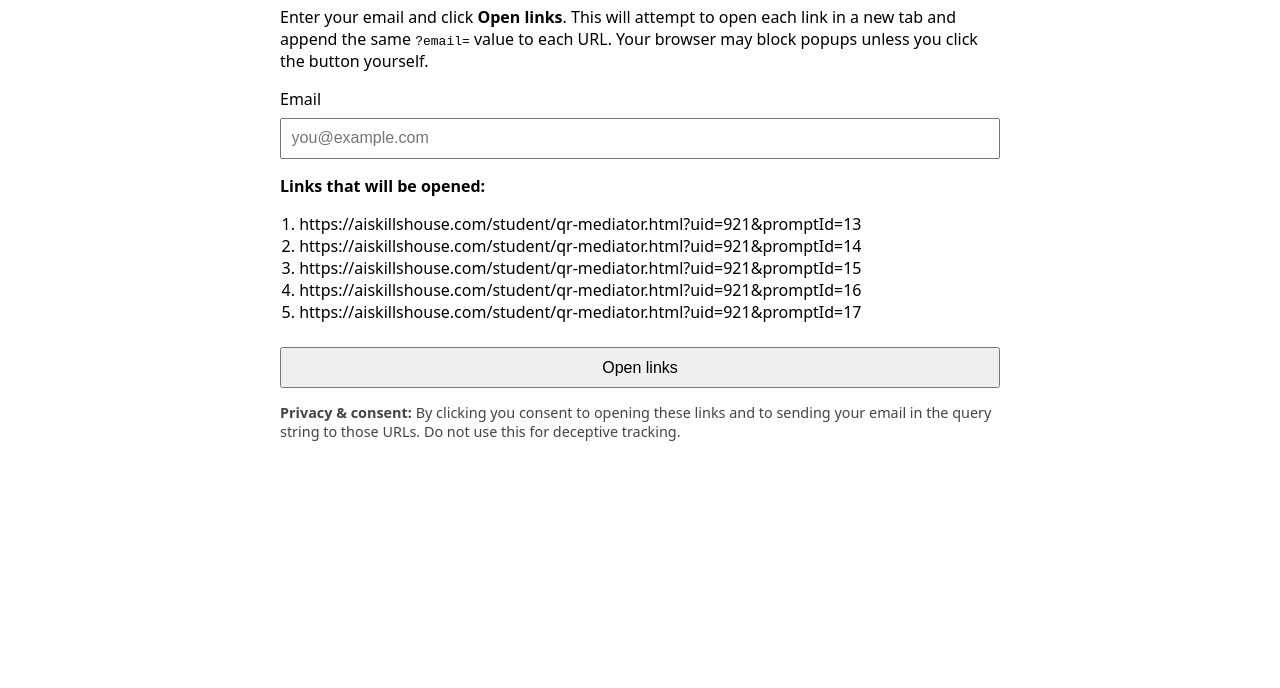
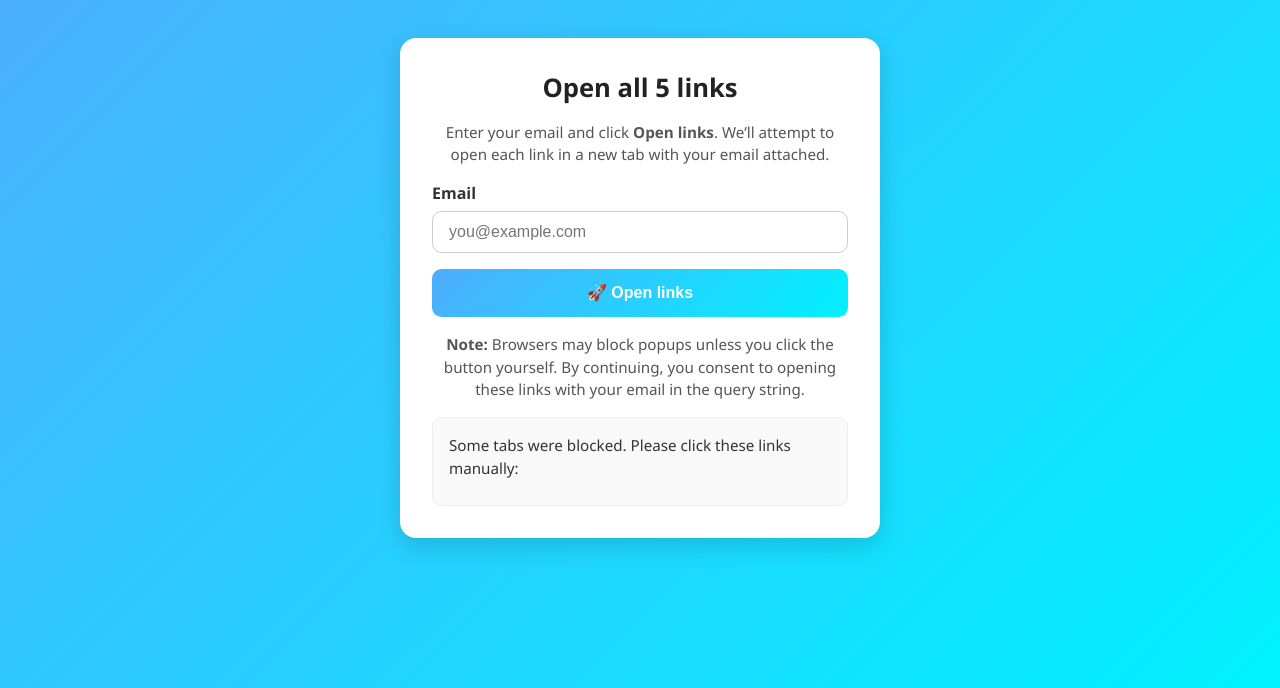
Before and after one commit to BHISHMA108/GSA_clientProject, a plain HTML site: page index.html in a window 1280 px wide. Shown: the part 112-800 px from the top of the page. Drawn offline with Linux system fonts and the light colour scheme.

Commit message:
Css added

```diff
--- a/index.html
+++ b/index.html
@@ -5,39 +5,143 @@
   <meta name="viewport" content="width=device-width,initial-scale=1"/>
   <title>Open 5 Links — Consent Required</title>
   <style>
-    body { font-family: system-ui, -apple-system, Roboto, Arial; padding: 2rem; max-width:720px; margin:auto; }
-    input, button { font-size:1rem; padding:0.6rem; margin-top:0.5rem; width:100%; box-sizing:border-box; }
-    .links { margin-top:1rem; }
-    .notice { color:#444; font-size:0.9rem; margin-top:0.75rem; }
-    .fallback { margin-top:1rem; display:none; }
-    ol { padding-left:1.2rem; }
+    /* Reset + base */
+    * { box-sizing: border-box; margin: 0; padding: 0; }
+    body {
+      font-family: "Segoe UI", Roboto, Arial, sans-serif;
+      background: linear-gradient(135deg, #4facfe, #00f2fe);
+      min-height: 100vh;
+      display: flex;
+      align-items: center;
+      justify-content: center;
+      padding: 2rem;
+      color: #333;
+    }
+
+    .card {
+      background: #fff;
+      padding: 2rem;
+      border-radius: 1rem;
+      box-shadow: 0 8px 25px rgba(0,0,0,0.15);
+      max-width: 480px;
+      width: 100%;
+      text-align: center;
+      animation: fadeIn 0.8s ease;
+    }
+
+    h1 {
+      font-size: 1.6rem;
+      margin-bottom: 1rem;
+      color: #222;
+    }
+
+    p {
+      font-size: 0.95rem;
+      color: #555;
+      margin-bottom: 1rem;
+      line-height: 1.5;
+    }
+
+    label {
+      display: block;
+      font-weight: 600;
+      text-align: left;
+      margin-bottom: 0.4rem;
+    }
+
+    input {
+      width: 100%;
+      padding: 0.7rem 1rem;
+      border: 1px solid #ccc;
+      border-radius: 0.6rem;
+      font-size: 1rem;
+      margin-bottom: 1rem;
+      transition: border 0.3s;
+    }
+    input:focus {
+      outline: none;
+      border-color: #4facfe;
+      box-shadow: 0 0 0 3px rgba(79,172,254,0.25);
+    }
+
+    button {
+      width: 100%;
+      padding: 0.9rem 1.2rem;
+      font-size: 1rem;
+      font-weight: 600;
+      border: none;
+      border-radius: 0.6rem;
+      background: linear-gradient(135deg, #4facfe, #00f2fe);
+      color: white;
+      cursor: pointer;
+      transition: transform 0.2s, box-shadow 0.3s;
+    }
+    button:hover {
+      transform: translateY(-2px);
+      box-shadow: 0 6px 15px rgba(0,0,0,0.2);
+    }
+    button:active {
+      transform: translateY(0);
+      box-shadow: none;
+    }
+
+    .notice {
+      margin-top: 1rem;
+      font-size: 0.85rem;
+      color: #666;
+    }
+
+    .fallback {
+      margin-top: 1rem;
+      background: #f9f9f9;
+      padding: 1rem;
+      border-radius: 0.6rem;
+      border: 1px solid #eee;
+      text-align: left;
+    }
+    .fallback p {
+      margin-bottom: 0.6rem;
+      color: #333;
+    }
+    .fallback ol {
+      padding-left: 1.2rem;
+      font-size: 0.9rem;
+    }
+    .fallback a {
+      color: #0077cc;
+      text-decoration: none;
+    }
+    .fallback a:hover {
+      text-decoration: underline;
+    }
+
+    @keyframes fadeIn {
+      from { opacity: 0; transform: translateY(20px); }
+      to { opacity: 1; transform: translateY(0); }
+    }
   </style>
 </head>
 <body>
-  <h1>Open all 5 links (consent required)</h1>
-  <p>Enter your email and click <strong>Open links</strong>. This will attempt to open each link in a new tab and append the same <code>?email=</code> value to each URL. Your browser may block popups unless you click the button yourself.</p>
+  <div class="card">
+    <h1>Open all 5 links</h1>
+    <p>Enter your email and click <strong>Open links</strong>. We’ll attempt to open each link in a new tab with your email attached.</p>
 
     <label for="email">Email</label>
     <input id="email" type="email" placeholder="you@example.com" />
 
-  <div class="links" aria-hidden="true">
-    <p><strong>Links that will be opened:</strong></p>
-    <ol id="linkList"></ol>
-  </div>
-
-  <button id="openBtn">Open links</button>
+    <button id="openBtn">🚀 Open links</button>
 
     <div class="notice">
-    <p><strong>Privacy & consent:</strong> By clicking you consent to opening these links and to sending your email in the query string to those URLs. Do not use this for deceptive tracking.</p>
+      <p><strong>Note:</strong> Browsers may block popups unless you click the button yourself. By continuing, you consent to opening these links with your email in the query string.</p>
     </div>
 
     <div class="fallback" id="fallback">
-    <p>Browser blocked opening new tabs. Please click each link manually:</p>
+      <p>Some tabs were blocked. Please click these links manually:</p>
       <ol id="fallbackList"></ol>
+    </div>
   </div>
 
 <script>
-  // === YOUR 5 TARGET LINKS ===
   const targets = [
     "https://aiskillshouse.com/student/qr-mediator.html?uid=921&promptId=13",
     "https://aiskillshouse.com/student/qr-mediator.html?uid=921&promptId=14",
@@ -46,31 +150,16 @@
     "https://aiskillshouse.com/student/qr-mediator.html?uid=921&promptId=17"
   ];
 
-  const list = document.getElementById('linkList');
-  const fallbackList = document.getElementById('fallbackList');
-
-  // show the base links (without added email yet)
-  targets.forEach(t => {
-    const li = document.createElement('li');
-    li.textContent = t;
-    list.appendChild(li);
-  });
-
-  // if email present in query string, populate the input
+  const emailInput = document.getElementById('email');
   const params = new URLSearchParams(window.location.search);
-  const emailInput = document.getElementById('email');
-  if (params.has('email')) {
-    emailInput.value = params.get('email');
-  }
+  if (params.has('email')) emailInput.value = params.get('email');
 
   function appendEmailToUrl(base, email) {
     try {
-      // if the base already has query params, keep them and append/override email
       const url = new URL(base);
       url.searchParams.set('email', email);
       return url.toString();
-    } catch (err) {
-      // fallback: naive append
+    } catch {
       return base + (base.includes('?') ? '&' : '?') + 'email=' + encodeURIComponent(email);
     }
   }
@@ -82,27 +171,20 @@
       emailInput.focus();
       return;
     }
-
-    // Attempt to open each link in a new tab/window. This is initiated by user click.
     const opened = [];
     for (const base of targets) {
       const url = appendEmailToUrl(base, email);
       try {
         const w = window.open(url, '_blank');
-        if (w) {
-          opened.push({ url, ok: true });
-        } else {
-          opened.push({ url, ok: false });
-        }
-      } catch (err) {
+        opened.push({ url, ok: !!w });
+      } catch {
         opened.push({ url, ok: false });
       }
     }
-
-    // If any window was blocked, show fallback clickable links
     const blocked = opened.some(x => !x.ok);
     if (blocked) {
       const fallbackDiv = document.getElementById('fallback');
+      const fallbackList = document.getElementById('fallbackList');
       fallbackList.innerHTML = '';
       opened.forEach(x => {
         const li = document.createElement('li');
@@ -114,14 +196,10 @@
         fallbackList.appendChild(li);
       });
       fallbackDiv.style.display = 'block';
-      alert('Your browser blocked some tabs. A list of links is shown so you can click them manually.');
+      alert('Your browser blocked some tabs. A clickable list is shown.');
     } else {
-      // Optionally show a confirm message
-      alert('All links opened (if your browser allowed it).');
+      alert('All links opened successfully (if allowed by your browser).');
     }
-
-    // OPTIONAL: send a record to your own server that the user consented (uncomment + configure)
-    // fetch('/api/log-open', { method:'POST', headers:{'Content-Type':'application/json'}, body: JSON.stringify({ email, openedAt: new Date().toISOString(), links: targets }) }).catch(()=>{});
   });
 </script>
 </body>
```
Lines whose indentation alone changed are shown as unchanged.
